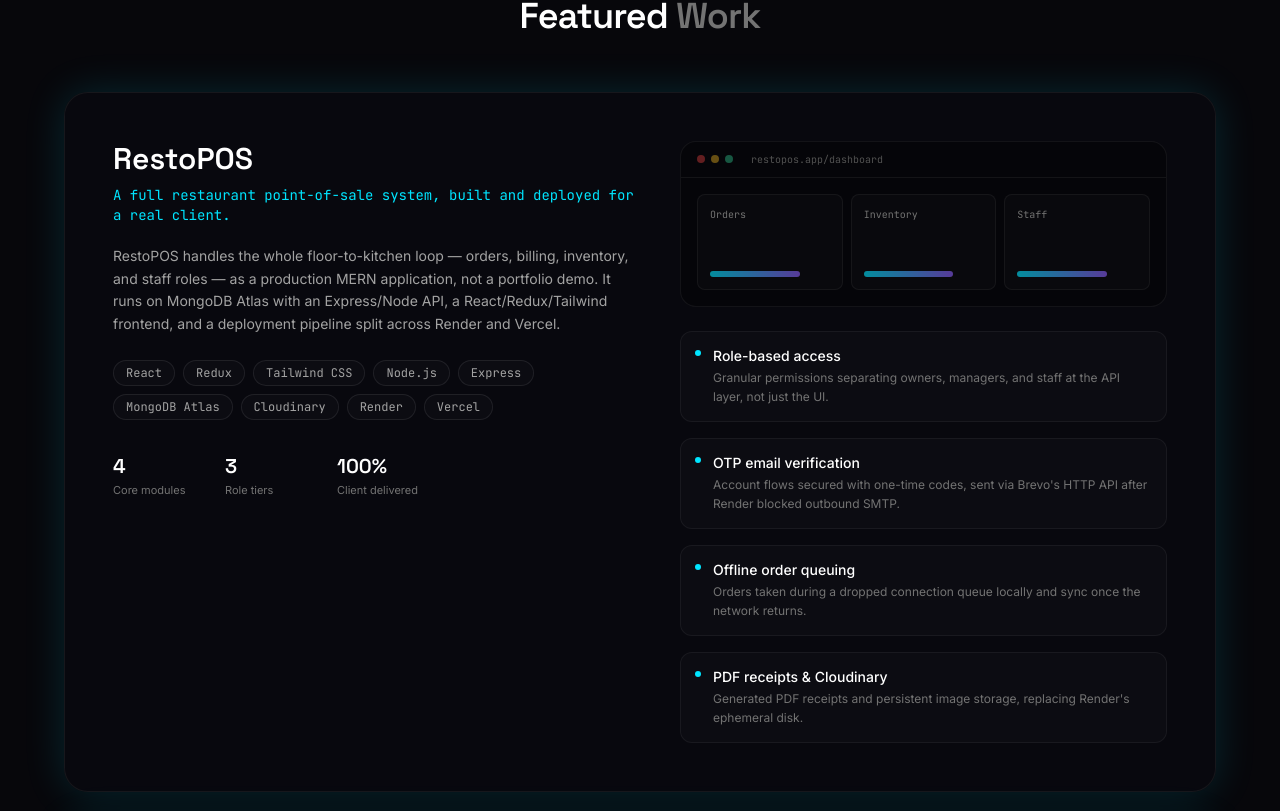
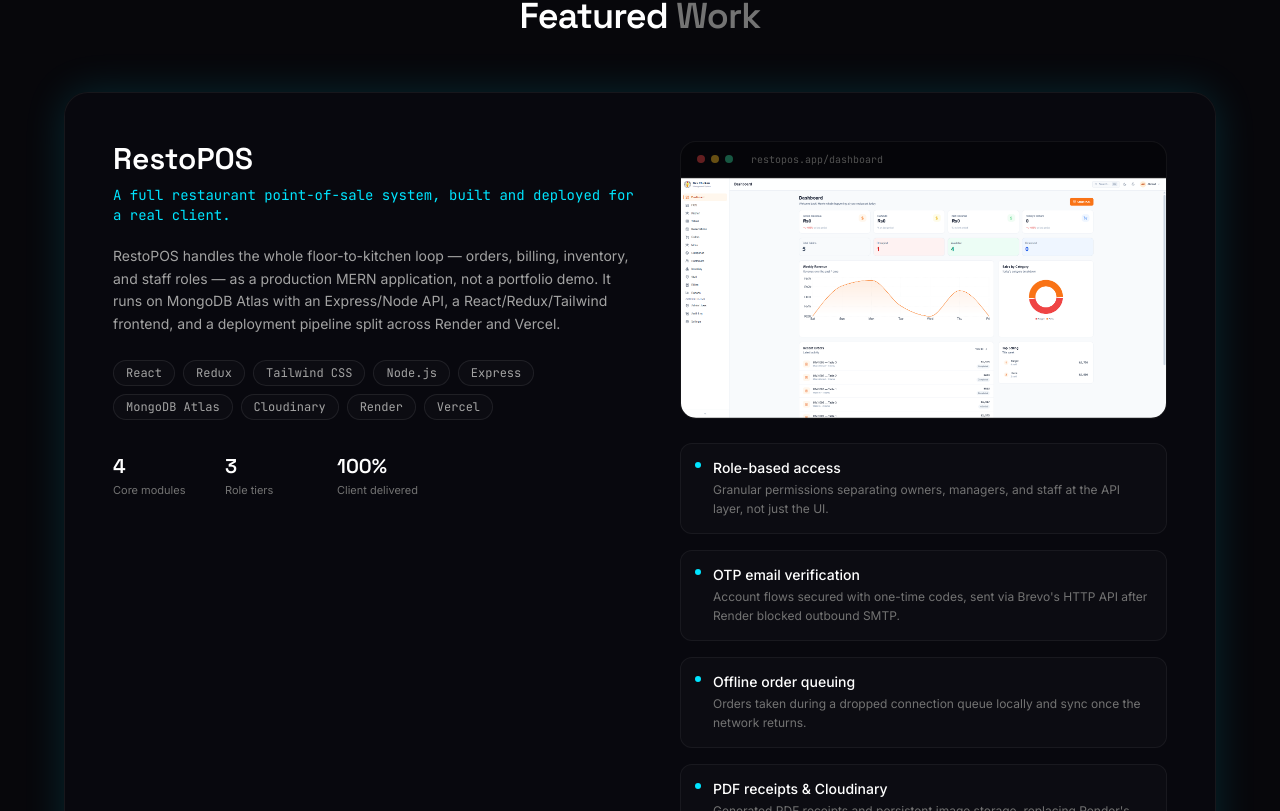
Before and after one commit to MianMuhammadAhmadIqbal/Mern-Portfolio, a React (Vite) app: page / in a window 1280 px wide. Shown: the part 2829-3640 px from the top of the page. Built offline with nearby package versions, Linux system fonts and the light colour scheme.

Commit message:
update project pic

```diff
--- a/src/Components/FeaturedProject.jsx
+++ b/src/Components/FeaturedProject.jsx
@@ -12,6 +12,7 @@
     metrics,
     mockUrl,
     mockWidgets,
+    image,
   } = project;
 
   const copy = (
@@ -62,8 +63,7 @@
       transition={{ duration: 0.6 }}
       className="w-full lg:w-[calc(50%-2.5rem)]"
     >
-      {/* Mocked dashboard preview — no real screenshot, so we build the
-          impression with the same terminal/receipt vocabulary as the hero */}
+      {/* Real screenshot when available, otherwise the mocked preview */}
       <div className="rounded-2xl border border-white/[0.06] bg-black/30 overflow-hidden mb-6">
         <div className="flex items-center gap-1.5 border-b border-white/[0.06] px-4 py-2.5">
           <span className="h-2 w-2 rounded-full bg-red-500/40" />
@@ -73,6 +73,13 @@
             {mockUrl}
           </span>
         </div>
+        {image ? (
+          <img
+            src={image}
+            alt={`${title} dashboard`}
+            className="w-full h-auto object-cover object-top"
+          />
+        ) : (
           <div className="p-4 grid grid-cols-3 gap-2">
             {mockWidgets.map((label, i) => (
               <motion.div
@@ -91,6 +98,7 @@
               </motion.div>
             ))}
           </div>
+        )}
       </div>
 
       <div className="space-y-4">
--- a/src/constants/index.js
+++ b/src/constants/index.js
@@ -2,6 +2,7 @@
 import project2 from "../assets/projects/github-finder.png";
 import project3 from "../assets/projects/project-3.jpg";
 import project4 from "../assets/projects/ai-app-interview.png";
+import restoposDashboard from "../assets/projects/restopos-dashboard.png";
 
 export const HERO_CONTENT = `I design and ship full-stack products end to end — React on the front, Node/Express/MongoDB underneath, and everything wired together to survive real traffic, not just a demo.`;
 
@@ -45,8 +46,7 @@
   {
     year: "Now",
     title: "Appverse Technologies internship",
-    detail:
-      "Frontend Developer Intern.",
+    detail: "Frontend Developer Intern.",
   },
 ];
 
@@ -167,6 +167,7 @@
     title: "RestoPOS",
     tagline:
       "A full restaurant point-of-sale system, built and deployed for a real client.",
+    image: restoposDashboard,
     description:
       "RestoPOS handles the whole floor-to-kitchen loop — orders, billing, inventory, and staff roles — as a production MERN application, not a portfolio demo. It runs on MongoDB Atlas with an Express/Node API, a React/Redux/Tailwind frontend, and a deployment pipeline split across Render and Vercel.",
     highlights: [
@@ -266,7 +267,7 @@
     description:
       "Searches GitHub's public API for any username and renders live stats, bio, and recent repositories in real time.",
     technologies: ["HTML", "CSS", "JavaScript", "REST API"],
-    tags: ["Frontend", "REST API",],
+    tags: ["Frontend", "REST API"],
     link: "https://github-profile-finder-jet.vercel.app/",
     githubLink:
       "https://github.com/MianMuhammadAhmadIqbal/github-profile-finder",
```
Also changed, not shown: src/assets/projects/restopos-dashboard.png (added). Lines whose indentation alone changed are shown as unchanged.
